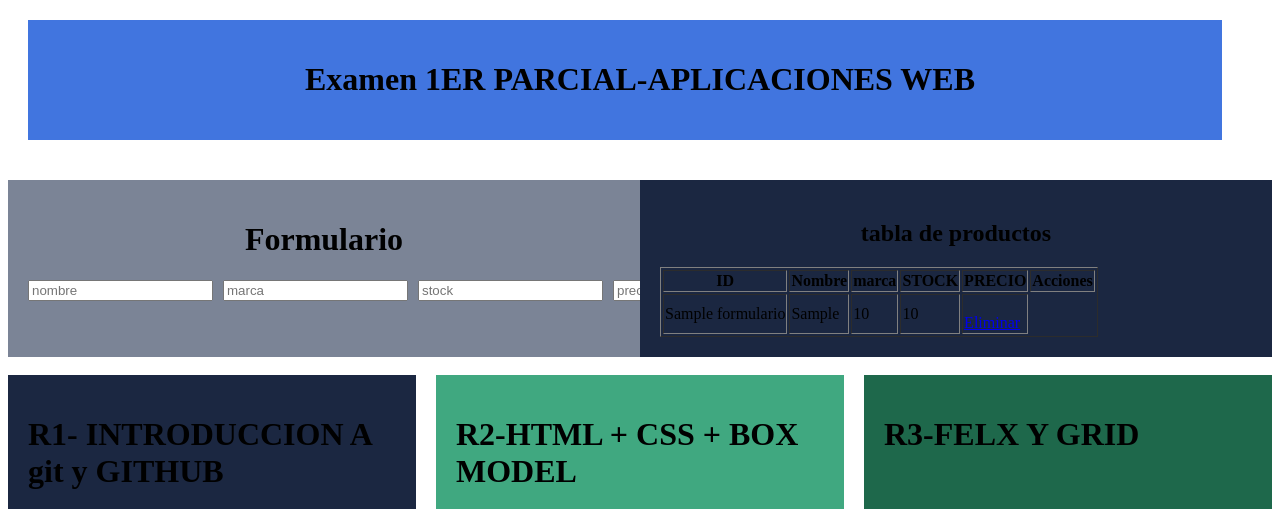
After one commit to omi0325/APP_WEB, a PHP site: page /examen/examen.php in a window 1280 px wide. The commit adds this page. Shown: the top 509 px of the page. Run offline with PHP 8.4, Linux system fonts and the light colour scheme; tables that the repository leaves empty or names only in its code hold one stand-in row (values such as "Sample post").

Commit message:
Opcion de eliminar tanto en el CRUD como en el examen

```diff
--- a/CRUD/alumnos.php
+++ b/CRUD/alumnos.php
@@ -49,6 +49,10 @@ $query=mysqli_query($con,$sql);
                 <td><?php echo $row['apellido_p']?></td>
                 <td><?php echo $row['apellido_m']?></td>
                 <td><?php echo $row['edad']?></td>
+                <td>
+                    <br>
+                    <a href="eliminar.php?matricula=<?php echo $row['matricula'];?>">Eliminar</a>
+                </td>
             </tr>
             <?php
             }
--- /dev/null
+++ b/CRUD/update.php
@@ -0,0 +1,5 @@
+<?php
+    include("conexion.php");
+    $con=conectar();
+
+?>
--- /dev/null
+++ b/examen/conexion.php
@@ -0,0 +1,11 @@
+<?php
+    function conectar(){
+        $host="localhost";
+        $user="root";
+        $pass="";
+        $db="examen";
+        $con=mysqli_connect($host,$user,$pass);
+        mysqli_select_db($con,$db);
+        return $con;
+    }
+?>
--- /dev/null
+++ b/examen/examen.php
@@ -0,0 +1,112 @@
+<?php
+include("conexion.php");
+$con=conectar();
+$sql="SELECT*FROM formulario";
+$query=mysqli_query($con,$sql);
+?>
+<!DOCTYPE html>
+<html lang="en">
+<head>
+    <meta charset="UTF-8">
+    <meta name="viewport" content="width=device-width, initial-scale=1.0">
+    <title>Examen</title>
+</head>
+<style>
+    .head{
+        background: rgb(65, 117, 223);
+        padding: 20px 20px 20px 50px;
+        margin: 20px 50px 40px 20px;
+
+    }
+    .contenedor{
+
+    }
+    .enlaces{
+         /*display: flex;
+            flex-direction: row;*/
+            gap: 20px;
+            display: grid;
+            grid-template-columns: repeat(3,1fr);
+    }
+</style>
+<body>
+        <div class="head">
+            <h1 style="text-align: center">Examen 1ER PARCIAL-APLICACIONES WEB</h1>
+        </div>
+        <main class="contenedor" style="display: grid; grid-template-columns: 50% 50%;" >
+            <div class="contenedor" style="padding: 20px; background: rgb(123, 132, 150);">
+                <h1 style="text-align: center">Formulario</h1>
+                <form action="insertar.php"method="POST">
+                    <div style="display: flex; gap: 10px;">
+                         <input type="text" class="form-control" name="nombre producto" placeholder="nombre">
+                        <input type="text" class="form-control" name="marca" placeholder="marca">
+                        <input type="int" class="form-control" name="stock" placeholder="stock">
+                        <input type="decimal" class="form-control" name="precio" placeholder="precio">
+                        <button type="submit">guardar</button>
+                     </div>
+                </form>
+            </div>
+            <div class="derecha" style="padding: 20px; background: rgb(27, 39, 65);">
+                <section>
+                    <h1 style="text-align: center">tabla de productos</h1>
+                </section>
+                <thead>
+                    <table border="1">
+                        <tr>
+                            <th>ID</th>
+                            <th>Nombre</th>
+                            <th>marca</th>
+                            <th>STOCK</th>
+                            <th>PRECIO</th>
+                            <th>Acciones</th>
+                        </tr>
+                        <tbody>
+                             <?php
+                                 while ($row=mysqli_fetch_array($query)){
+                                 ?>
+                              <tr>
+                <td><?php echo $row['nombre_producto']?></td>
+                <td><?php echo $row['marca']?></td>
+                <td><?php echo $row['stock']?></td>
+                <td><?php echo $row['precio']?></td>
+                <td>
+                    <br>
+                    <a href="eliminar.php?nombre_producto=<?php echo $row['nombre_producto'];?>">Eliminar</a>
+                </td>
+                              </tr>
+                              <?php
+                               }
+                                ?>
+                          </tbody>
+                    </table>
+                </thead>
+            </div>
+        </main>
+        <br>
+        <div class="enlaces">
+            <div class="dere" style="padding: 20px; background: rgb(27, 39, 65);">
+                <h1>R1- INTRODUCCION A git y GITHUB</h1>
+            </div>
+            <div class="izquierda" style="padding: 20px; background: rgb(64, 168, 128);">
+                <h1>R2-HTML + CSS + BOX MODEL</h1>
+            </div>
+            <div class="izqui" style="padding: 20px; background: rgb(30, 104, 75);">
+                <h1>R3-FELX Y GRID</h1>
+                <nav>
+                    <a href="documentos/R3-Grid y flex.pdf" class="href"></a>
+                </nav>
+            </div>
+        </div>
+         <div class="fina" style="display: flex; background-color: gold;">
+            <div class="foto">
+                <img src="https://www.nutrisslovers.com/Portals/nutrisslovers/Articulos%20Nutriss%20Gatos/vas-a-viajar-prepara-a-tu-gato-para-tu-ausencia/cuanto-tiempo-se-puede-dejar-solo-a-un-gato-en-casa.jpg?ver=eGzIHcF7ivuipCEwE_iTcA%3D%3D" alt="imagen" style="width: 120px; padding: 20px 20px 20px ; border-radius: 80px;">
+            </div>
+            <div class="informacion-personal" style="text-align: center;">
+                <h2>----Edgar Omar Vera Escobar-----</h2>
+                <h3>Pues hasta ahora ha sido un hermoso, dificil por las materias que se llevan a cabo pero hasta ahora ha sido algo facil excepto por el 3 cuatrimestre</h3>
+                <div class="fo">
+                </div>
+            </div>
+        </div>
+</body>
+</html>
```
Also changed, not shown: CRUD/eliminar.php (added, +13 -0 lines), examen/eliminar.php (added, +13 -0 lines), examen/insertar.php (added, +18 -0 lines).
